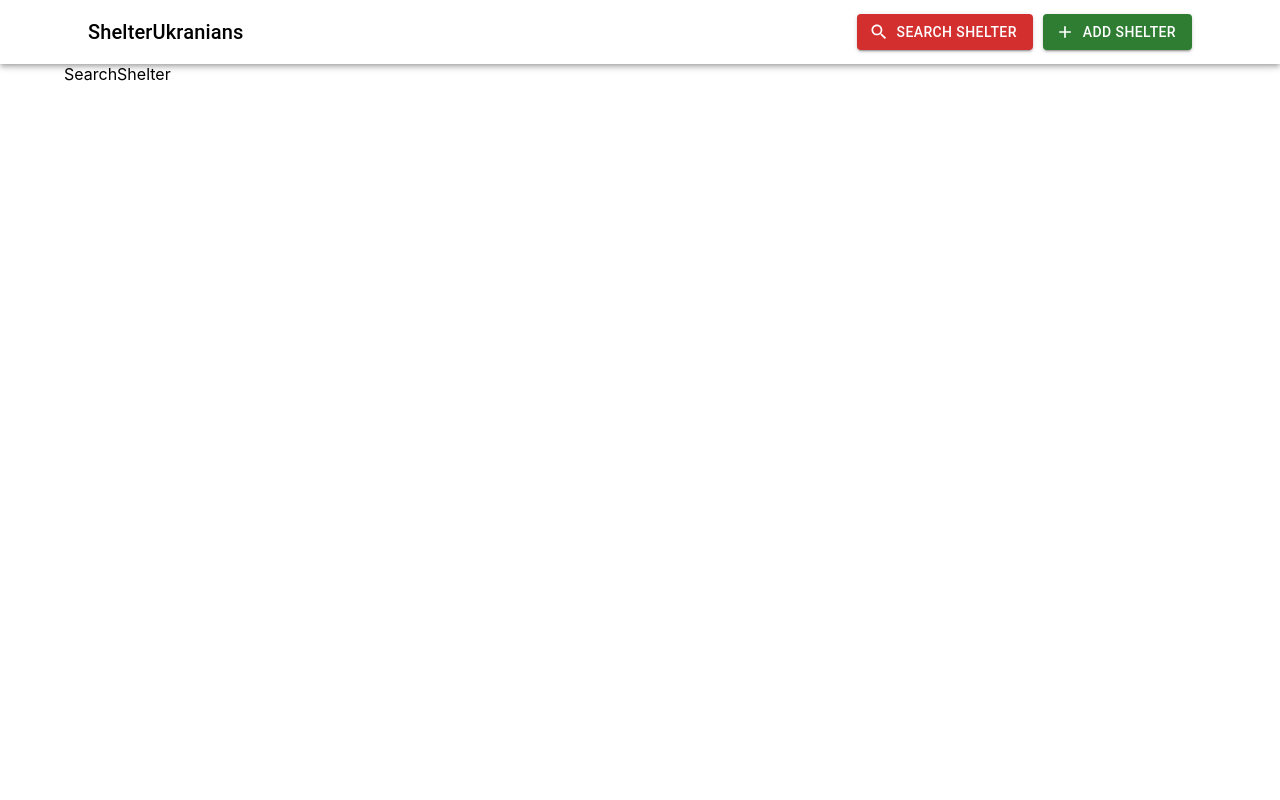
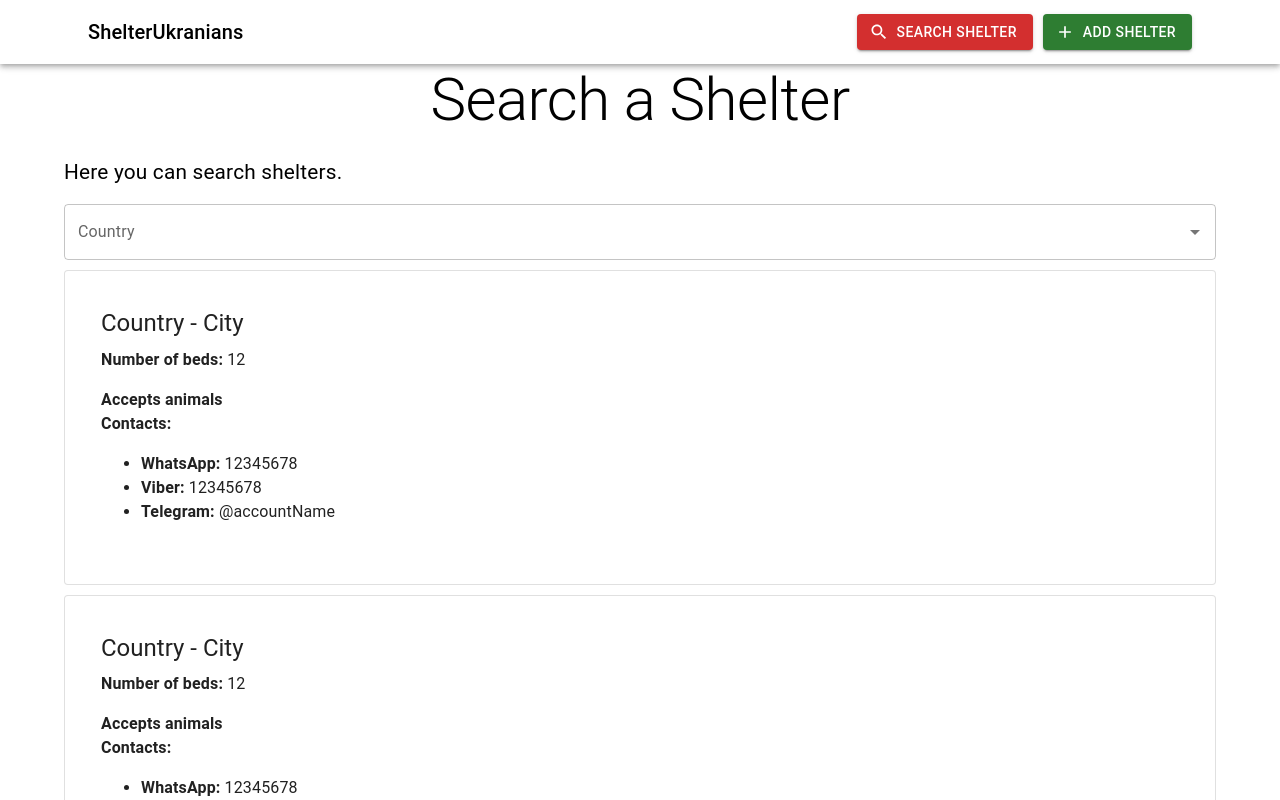
Before and after one commit to lguilhermef/shelter-frontend, a React (Create React App) app: page /search-shelter in a window 1280 px wide. Shown: the top 800 px of the page. Built offline with nearby package versions, Linux system fonts and the light colour scheme.

Commit message:
UPDATE: created search shelter page
Must be done a review of the project for the Static Frontend.
Some fix done on the add shelter page. Added animals checkbox

```diff
--- a/src/pages/AddShelter.page.tsx
+++ b/src/pages/AddShelter.page.tsx
@@ -1,4 +1,4 @@
-import { FormControl, Grid, InputLabel, MenuItem, Select, TextField, Typography } from "@mui/material";
+import { Checkbox, FormControl, FormControlLabel, FormGroup, Grid, InputLabel, MenuItem, Select, TextField, Typography } from "@mui/material";
 import React from "react";
 import ShelterPageDescription from "../shared/components/atoms/ShelterPageDescription.atom";
 import ShelterPageTitle from "../shared/components/atoms/ShelterPageTitle.atom";
@@ -19,8 +19,7 @@ const AddShelter: React.FC = () => {
 
                 <Grid item>
                     <FormSectionTitle>Location</FormSectionTitle>
-                    <Grid container spacing={2}>
-                        <Grid item sm={6}>
+                    <Grid item sm={12}>
                         <TextField
                             fullWidth
                             required
@@ -29,7 +28,7 @@ const AddShelter: React.FC = () => {
                             margin="normal"
                         />
                     </Grid>
-                        <Grid item sm={6}>
+                    <Grid item sm={12}>
                         <TextField
                             fullWidth
                             required
@@ -37,7 +36,6 @@ const AddShelter: React.FC = () => {
                             variant="standard"
                             margin="normal"
                         />
-                        </Grid>
                     </Grid>
                 </Grid>
                 <br />
@@ -55,8 +53,8 @@ const AddShelter: React.FC = () => {
                 <br />
                 <Grid item>
                     <FormSectionTitle>Contacts</FormSectionTitle>
-                    <Grid container spacing={2}>
-                        <Grid item sm={6}>
+                    <FormSectionDescription>Add at least one of the contact to be available</FormSectionDescription>
+                    <Grid item sm={12}>
                         <TextField
                             fullWidth
                             label="WhatsApp"
@@ -64,7 +62,7 @@ const AddShelter: React.FC = () => {
                             margin="normal"
                         />
                     </Grid>
-                        <Grid item sm={6}>
+                    <Grid item sm={12}>
                         <TextField
                             fullWidth
                             label="Viber"
@@ -72,7 +70,7 @@ const AddShelter: React.FC = () => {
                             margin="normal"
                         />
                     </Grid>
-                        <Grid item sm={6}>
+                    <Grid item sm={12}>
                         <TextField
                             fullWidth
                             label="Telegram"
@@ -80,16 +78,12 @@ const AddShelter: React.FC = () => {
                             margin="normal"
                         />
                     </Grid>
-                        <Grid item sm={6}>
-                            <TextField
-                                fullWidth
-                                required
-                                label="Email"
-                                variant="standard"
-                                margin="normal"
-                            />
                 </Grid>
-                    </Grid>
+                <br />
+                <Grid item>
+                    <FormGroup>
+                        <FormControlLabel control={<Checkbox />} label="Accept animals transportation" />
+                    </FormGroup>
                 </Grid>
                 <br />
                 <Grid item>
--- a/src/pages/SearchShelter.page.tsx
+++ b/src/pages/SearchShelter.page.tsx
@@ -1,10 +1,79 @@
+import { Autocomplete, Card, CardContent, Grid, Stack, TextField, Typography } from "@mui/material";
 import React from "react";
+import ShelterPageDescription from "../shared/components/atoms/ShelterPageDescription.atom";
+import ShelterPageTitle from "../shared/components/atoms/ShelterPageTitle.atom";
+import ShelterPage from "../shared/components/partials/ShelterPage.partial";
+
+type SearchShelterCardProps = {
+    title?: string,
+    children?: React.ReactNode,
+    beds?: number,
+
+}
+
+const SearchShelterCard: React.FC<SearchShelterCardProps> = ({ children, title, beds = 0 }) => {
+
+    return (
+        <Card variant="outlined" sx={{ marginTop: "10px", padding: "20px"}}>
+            <CardContent>
+                <Typography gutterBottom variant="h5" component="div">{title}</Typography>
+                <Typography paragraph><strong>Number of beds:</strong> {beds}</Typography>
+                <Typography paragraph>
+                    <strong>Accepts animals</strong>
+                    <div>
+                        <strong>Contacts:</strong>
+                        <ul>
+                            <li><strong>WhatsApp:</strong> 12345678</li>
+                            <li><strong>Viber:</strong> 12345678</li>
+                            <li><strong>Telegram:</strong>  @accountName</li>
+                        </ul>
+                    </div>
+                </Typography>
+
+            </CardContent>
+        </Card>
+    )
+}
 
 const SearchShelterPage: React.FC = () => {
     return (
-        <div>
-            SearchShelter
-        </div>
+        <ShelterPage>
+            <Grid container direction="column">
+                <Grid item>
+                    <ShelterPageTitle>Search a Shelter</ShelterPageTitle>
+                    <ShelterPageDescription>Here you can search shelters.</ShelterPageDescription>
+                </Grid>
+
+                <Grid item>
+                    <Autocomplete
+                        fullWidth
+                        disablePortal
+                        options={[]}
+                        renderInput={(params) => <TextField {...params} label="Country" />}
+                        />
+                </Grid>
+
+                <Grid item>
+                    <Stack>
+                        <SearchShelterCard title="Country - City" beds={12}></SearchShelterCard>
+                        <SearchShelterCard title="Country - City" beds={12}></SearchShelterCard>
+                        <SearchShelterCard title="Country - City" beds={12}></SearchShelterCard>
+                        <SearchShelterCard title="Country - City" beds={12}></SearchShelterCard>
+                        <SearchShelterCard title="Country - City" beds={12}></SearchShelterCard>
+                        <SearchShelterCard title="Country - City" beds={12}></SearchShelterCard>
+                        <SearchShelterCard title="Country - City" beds={12}></SearchShelterCard>
+                        <SearchShelterCard title="Country - City" beds={12}></SearchShelterCard>
+                        <SearchShelterCard title="Country - City" beds={12}></SearchShelterCard>
+                        <SearchShelterCard title="Country - City" beds={12}></SearchShelterCard>
+                        <SearchShelterCard title="Country - City" beds={12}></SearchShelterCard>
+                        <SearchShelterCard title="Country - City" beds={12}></SearchShelterCard>
+                        <SearchShelterCard title="Country - City" beds={12}></SearchShelterCard>
+                        <SearchShelterCard title="Country - City" beds={12}></SearchShelterCard>
+                    </Stack>
+                </Grid>
+            </Grid>
+        </ShelterPage>
+
     );
 };
 
```
Lines whose indentation alone changed are shown as unchanged.
